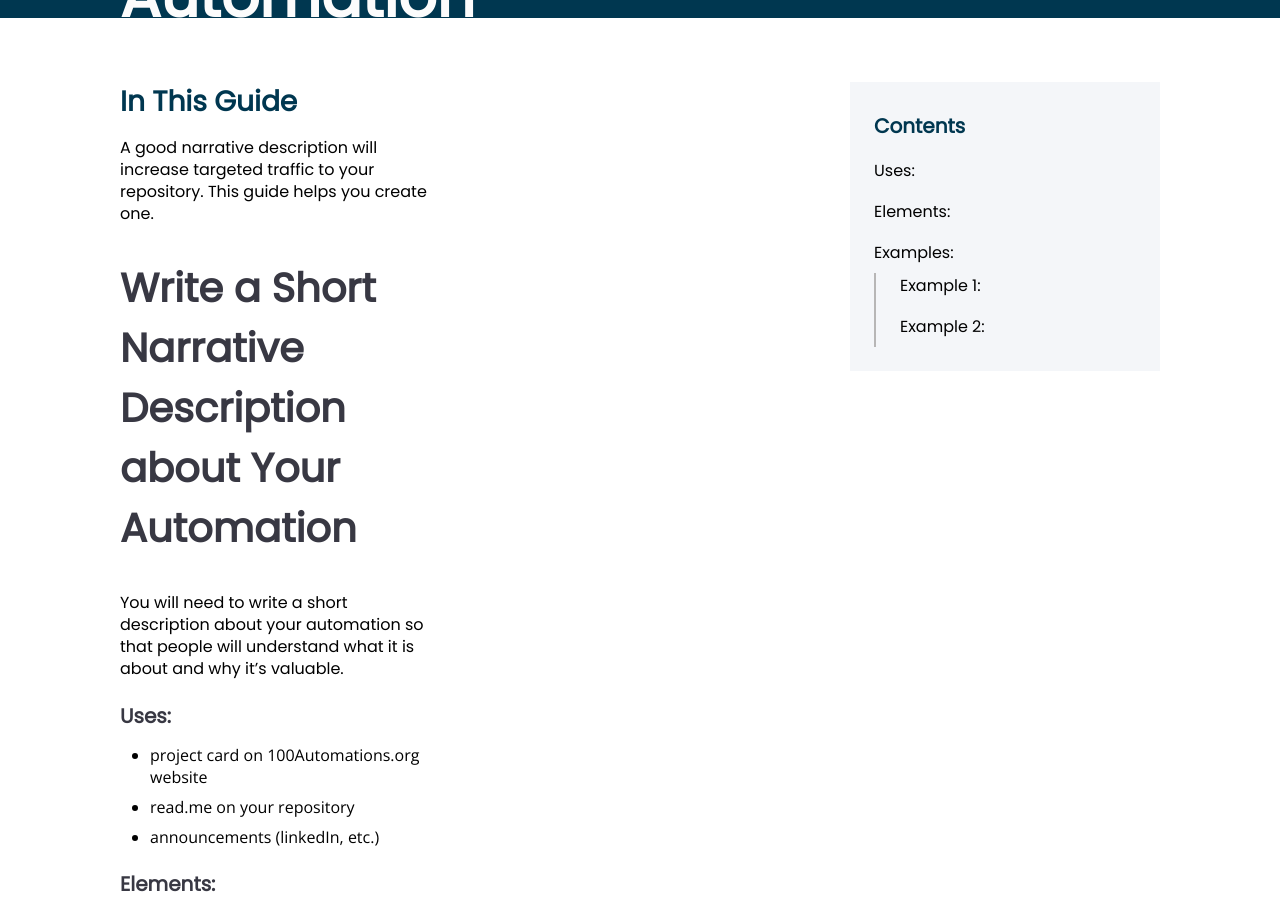
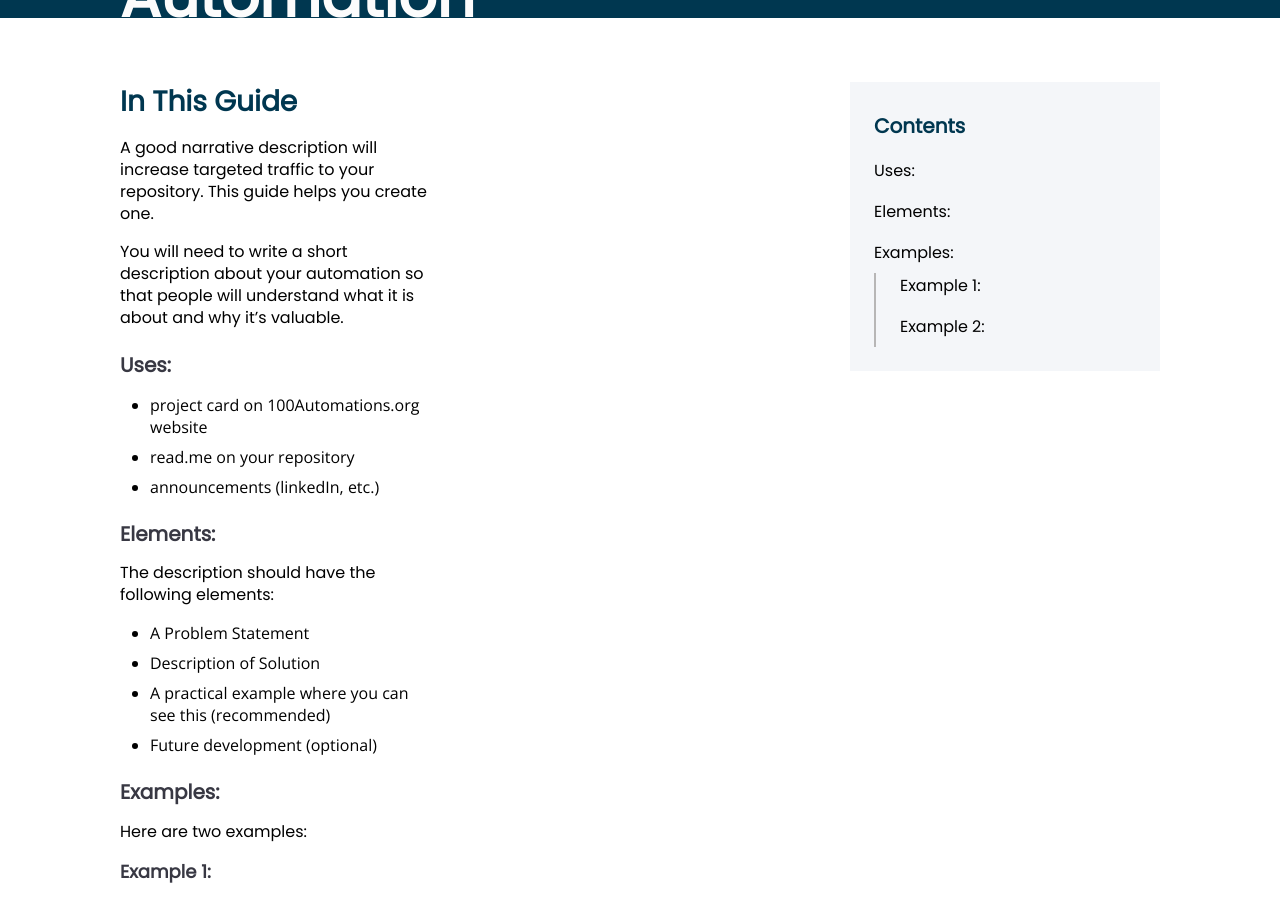
Before and after one commit to 100Automations/Website, a Jekyll site: the page built from _guides/writing-short-descriptions-for-automations.md, in a window 1280 px wide and 900 px high, scrolled down 333 px. Built offline with Jekyll 4.4.1, drawn with Linux system fonts in a browser that asks for light colours.

Commit message:
removed repeated page title

```diff
--- a/_guides/writing-short-descriptions-for-automations.md
+++ b/_guides/writing-short-descriptions-for-automations.md
@@ -5,7 +5,7 @@ status: active
 display: true
 category: 1
 ---
-# Write a Short Narrative Description about Your Automation
+
 You will need to write a short description about your automation so that people will understand what it is about and why it's valuable.
 
 ## Uses:
```
